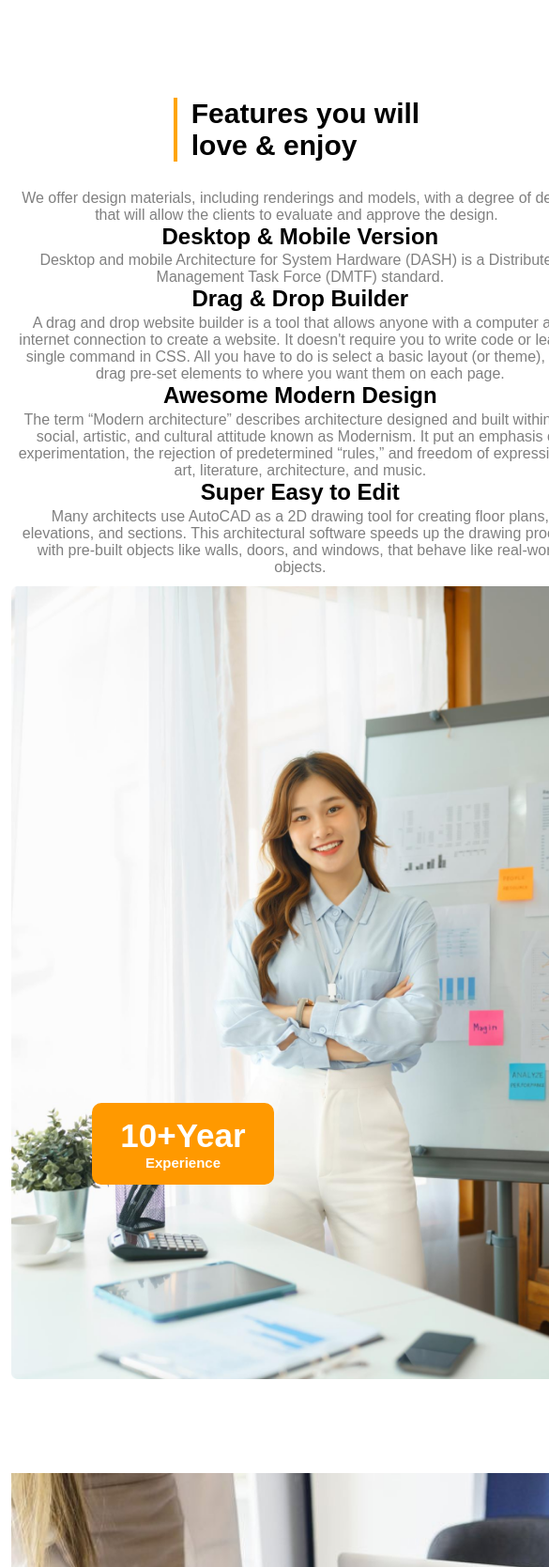
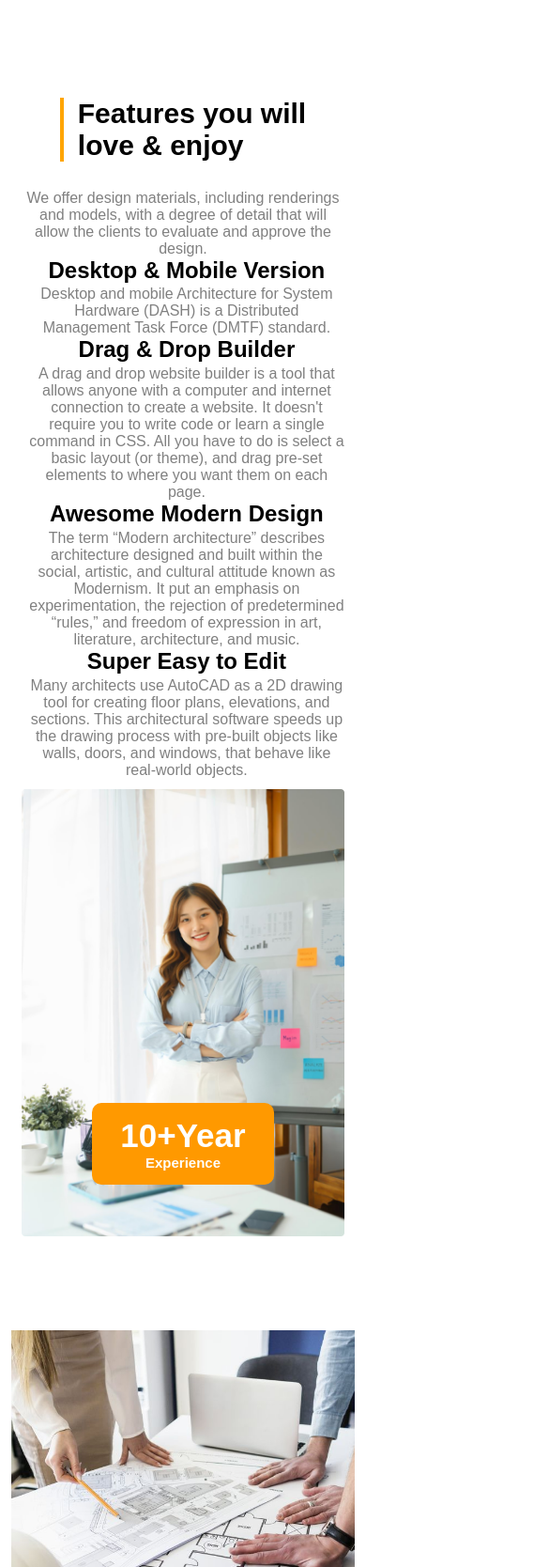
Before and after one commit to Mahedi3110/G3-Architects, a plain HTML site: page index.html in a window 390 px wide. Shown: the part 2105-3773 px from the top of the page at 94% size, 585 px wide, since content can reach past the window. Drawn offline with Linux system fonts and the light colour scheme.

Commit message:
last commit

```diff
--- a/index.html
+++ b/index.html
@@ -62,7 +62,7 @@
 
 
         <!------------------------------------------ article part ----------------------------------------->
-        <article class="mt-4 article-container">
+        <article class="mt-4 article-container side-gap">
             <div class="article-part">
                 <div class="article-text">
                     <main>
--- a/style.css
+++ b/style.css
@@ -446,8 +446,7 @@
     }
 
     .article-img {
-        height: 100vh;
-        width: auto;
+        width: 100%;
     }
 
     .img-container {
```
